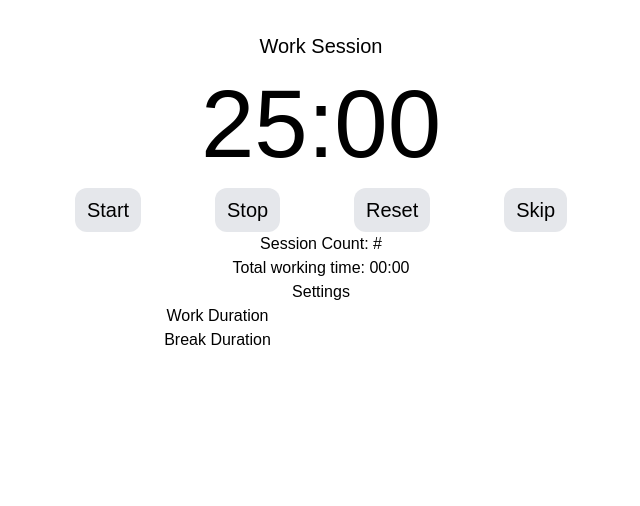
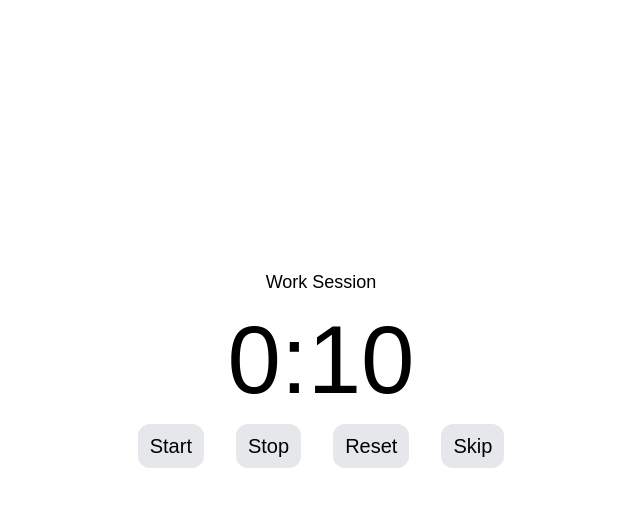
Before and after one commit to itskillian/pomodoro, a Next.js app: page / in a window 1280 px wide. Shown: the top 506 px of the page, without its empty margins (319-959 px from the left). Built offline with nearby package versions, Linux system fonts and the light colour scheme.

Commit message:
Fix: Timer and Controls component to properly handle end of countdown

```diff
--- a/app/pomodoro.js
+++ b/app/pomodoro.js
@@ -7,7 +7,7 @@ export default function Pomodoro() {
   // main component to handle state
 
   // temp vars
-  let workDuration = 1500;
+  let workDuration = 10;
 
   // state
   const [timeLeft, setTimeLeft] = useState(workDuration);
@@ -29,18 +29,21 @@ export default function Pomodoro() {
   }
   const skipSession = () => {
     setIsRunning(false);
-    setIsWorkSession(!isWorkSession);
-    setTimeLeft(!isWorkSession ? 1500 : 300);
+    setIsWorkSession(prevIsWorkSession => {
+      setTimeLeft(prevIsWorkSession ? 300 : 1500);
+      return !prevIsWorkSession;
+    });
   }
 
   return (
-    <div className="container mx-auto flex flex-col text-center text-black">
-      <div className="w-1/2 mx-auto my-4">
+    <div className="container mx-auto flex h-screen text-center text-black">
+      <div className="max-w-1/2 m-auto pb-16">
         <Timer
           timeLeft={timeLeft}
           isWorkSession={isWorkSession}
           isRunning={isRunning}
           setTimeLeft={setTimeLeft}
+          setIsWorkSession={setIsWorkSession}
           setIsRunning={setIsRunning}
         />
         <Controls
@@ -49,8 +52,8 @@ export default function Pomodoro() {
           resetTimer={resetTimer}
           skipSession={skipSession}
         />
-        <SessionCounter />
-        <Settings />
+        {/* <SessionCounter />
+        <Settings /> */}
       </div>
     </div>
   );
@@ -77,7 +80,7 @@ function SideBar () {
   );
 }
 
-function Timer ({ timeLeft, isWorkSession, isRunning, setTimeLeft, setIsRunning }) {
+function Timer ({ timeLeft, isWorkSession, isRunning, setTimeLeft, setIsWorkSession, setIsRunning }) {
   // countdown timer
   useEffect(() => {
     let countdownInterval;
@@ -89,21 +92,25 @@ function Timer ({ timeLeft, isWorkSession, isRunning, setTimeLeft, setIsRunning
     } else if (timeLeft === 0) {
       clearInterval(countdownInterval);
       setIsRunning(false);
+      setIsWorkSession(prevIsWorkSession => {
+        setTimeLeft(prevIsWorkSession ? 300 : 1500);
+        return !prevIsWorkSession;
+      });
     }
     return () => clearInterval(countdownInterval);
-  }, [isRunning, timeLeft]);
+  }, [isRunning, timeLeft, isWorkSession]);
 
   let formattedTimeLeft = formatTime(timeLeft);
 
   return (
-    <div className="m-4">
-      <div className="m-4 text-xl">
+    <>
+      <div className="m-4 text-lg">
         {isWorkSession ? ("Work Session") : ("On Break")}
       </div>
-      <div className="text-8xl">
+      <div className="m-4 text-8xl">
           { formattedTimeLeft }
         </div>
-    </div>
+    </>
   );
 }
 
@@ -112,11 +119,11 @@ function Controls ({ startTimer, stopTimer, resetTimer, skipSession }) {
   // props: isRunning, isWorkSession
   // callbacks: onStart, onStop, onReset, onSkip
   return (
-    <div className="flex justify-evenly text-xl">
-      <button onClick={startTimer} className="py-2 px-3 bg-gray-200 rounded-xl">Start</button>
-      <button onClick={stopTimer} className="p-2 px-3 bg-gray-200 rounded-xl">Stop</button>
-      <button onClick={resetTimer} className="p-2 px-3 bg-gray-200 rounded-xl">Reset</button>
-      <button onClick={skipSession} className="p-2 px-3 bg-gray-200 rounded-xl">Skip</button>
+    <div className="m-4 flex justify-between text-xl">
+      <button onClick={startTimer} className="mx-4 py-2 px-3 bg-gray-200 rounded-xl">Start</button>
+      <button onClick={stopTimer} className="mx-4 p-2 px-3 bg-gray-200 rounded-xl">Stop</button>
+      <button onClick={resetTimer} className="mx-4 p-2 px-3 bg-gray-200 rounded-xl">Reset</button>
+      <button onClick={skipSession} className="mx-4 p-2 px-3 bg-gray-200 rounded-xl">Skip</button>
     </div>
   );
 }
```
